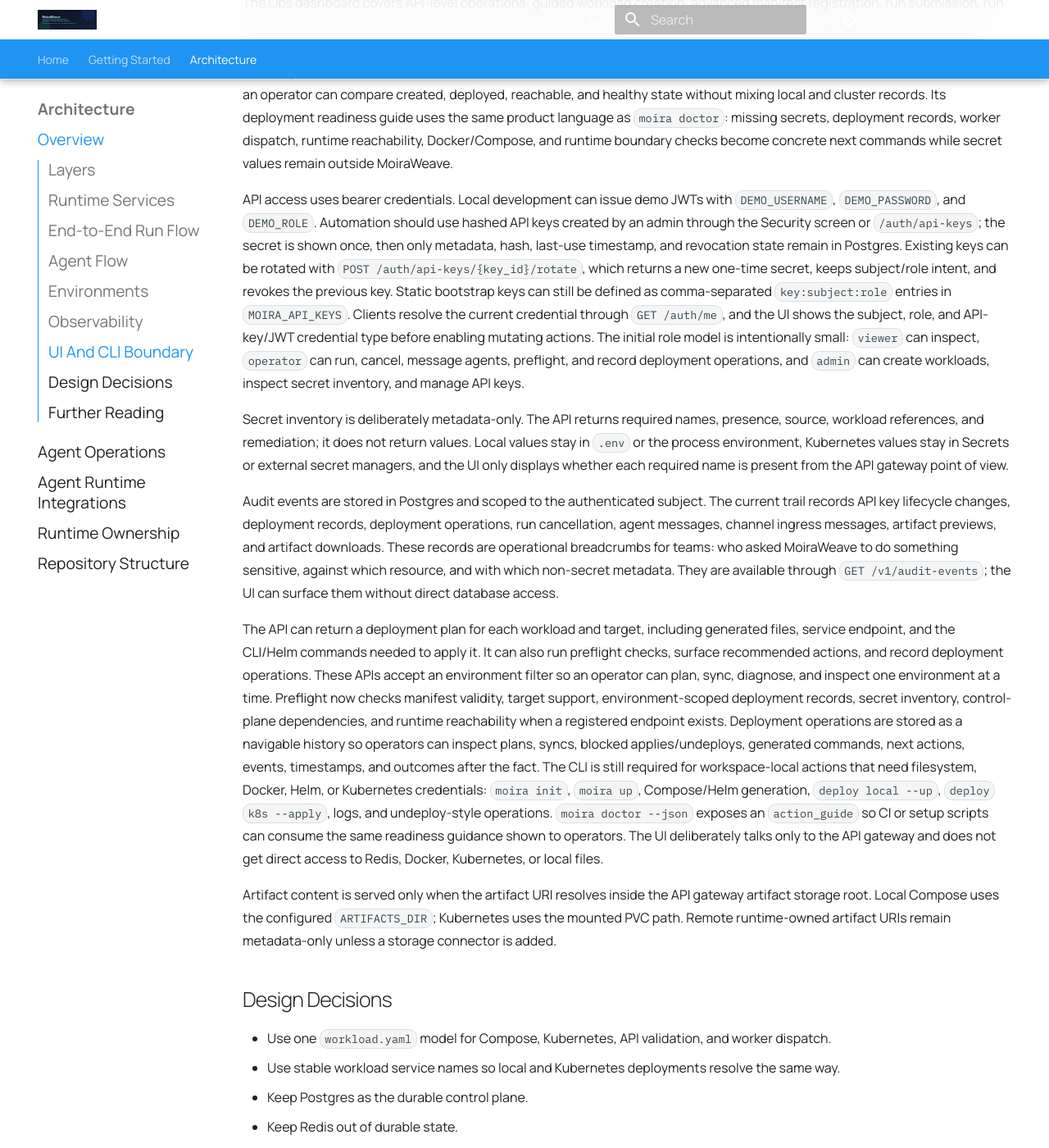
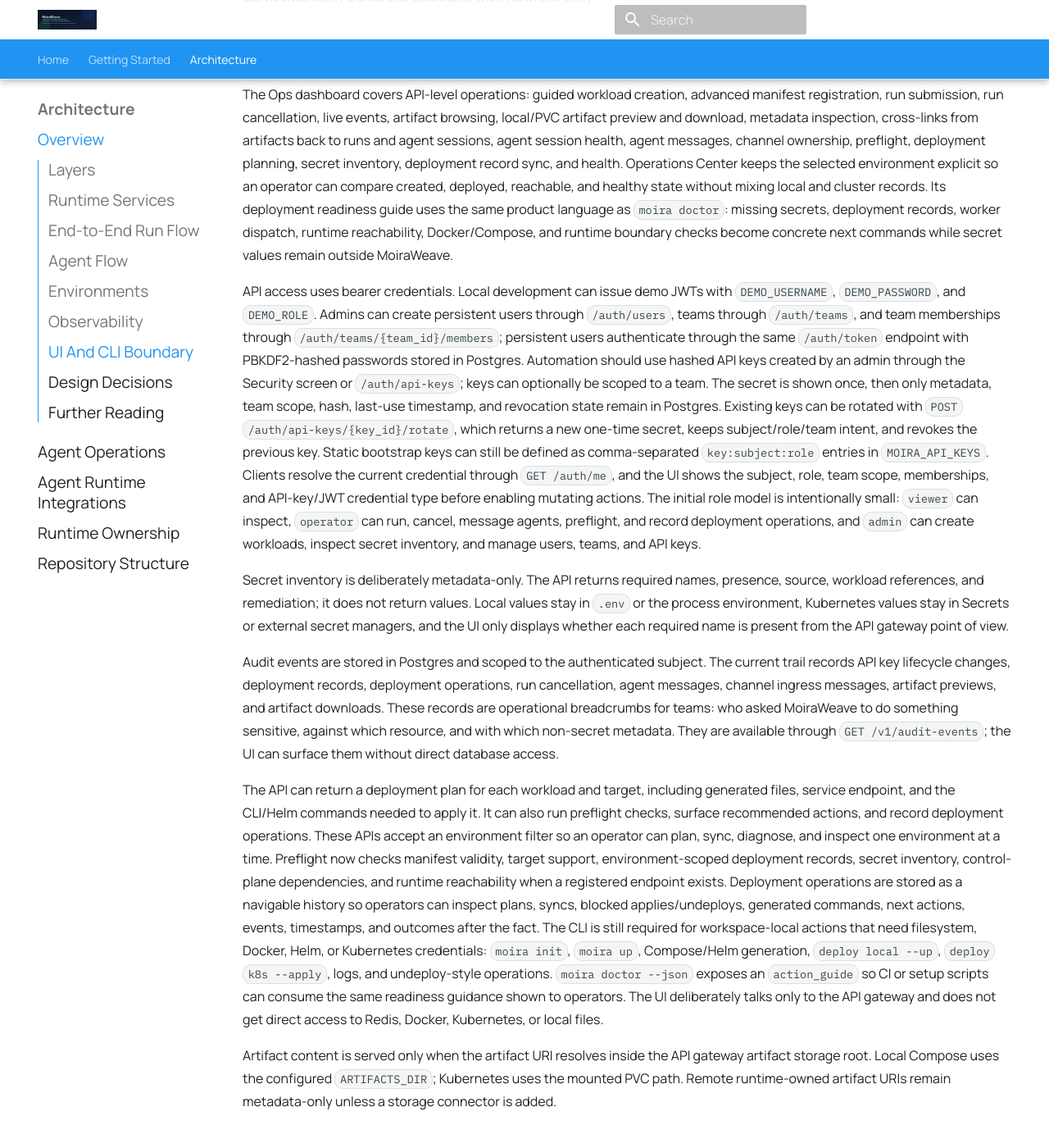
Before and after one commit to moiraweave-labs/moiraweave-docs, an MkDocs documentation site: the page built from docs/architecture.md, in a window 1280 px wide and 1400 px high, scrolled down 3010 px. Shown: the whole window at 82% size. Built offline with MkDocs 1.6.1 and Material for MkDocs 9.7.7, drawn with Linux system fonts in a browser that asks for light colours; comment, search, counter and statistics services are not loaded; some of the changed text lies outside the part shown.

Commit message:
docs: document identity webhooks and environments

```diff
--- a/docs/architecture.md
+++ b/docs/architecture.md
@@ -39,6 +39,9 @@ For long-running agents, Postgres is the durable source of truth. Workers update
 `heartbeat_at`, stale active runs become `lost`, and Redis pending entries are
 only reclaimed when the run state says it is safe. This prevents an idle Redis
 pending message from duplicating an agent turn that is still heartbeating.
+Transient executor failures are retried with bounded backoff inside the workload
+timeout, and duplicate dispatch messages for already-active runs are acknowledged
+without re-running the agent action.
 
 ## Agent Flow
 
@@ -74,6 +77,9 @@ an operator is currently working on.
 commands and deployment operations use the selected CLI/UI environment, commonly
 `dev`, `staging`, or `prod`. Audit events include the environment as non-secret
 metadata when a deployment record or operation is created.
+`GET /v1/environments` summarizes the environments visible to the authenticated
+subject from deployment records and deployment operations, so UI and CLI can
+show environment counts without reaching into Postgres directly.
 
 ## Observability
 
@@ -131,19 +137,23 @@ reachability, Docker/Compose, and runtime boundary checks become concrete next
 commands while secret values remain outside MoiraWeave.
 
 API access uses bearer credentials. Local development can issue demo JWTs with
-`DEMO_USERNAME`, `DEMO_PASSWORD`, and `DEMO_ROLE`. Automation should use hashed
-API keys created by an admin through the Security screen or `/auth/api-keys`;
-the secret is shown once, then only metadata, hash, last-use timestamp, and
-revocation state remain in Postgres. Existing keys can be rotated with
-`POST /auth/api-keys/{key_id}/rotate`, which returns a new one-time secret,
-keeps subject/role intent, and revokes the previous key. Static bootstrap keys
-can still be defined as comma-separated `key:subject:role` entries in
-`MOIRA_API_KEYS`. Clients
-resolve the current credential through `GET /auth/me`, and the UI shows the
-subject, role, and API-key/JWT credential type before enabling mutating actions.
-The initial role model is intentionally small: `viewer` can inspect, `operator`
-can run, cancel, message agents, preflight, and record deployment operations,
-and `admin` can create workloads, inspect secret inventory, and manage API keys.
+`DEMO_USERNAME`, `DEMO_PASSWORD`, and `DEMO_ROLE`. Admins can create persistent
+users through `/auth/users`, teams through `/auth/teams`, and team memberships
+through `/auth/teams/{team_id}/members`; persistent users authenticate through
+the same `/auth/token` endpoint with PBKDF2-hashed passwords stored in
+Postgres. Automation should use hashed API keys created by an admin through the
+Security screen or `/auth/api-keys`; keys can optionally be scoped to a team.
+The secret is shown once, then only metadata, team scope, hash, last-use
+timestamp, and revocation state remain in Postgres. Existing keys can be rotated
+with `POST /auth/api-keys/{key_id}/rotate`, which returns a new one-time secret,
+keeps subject/role/team intent, and revokes the previous key. Static bootstrap
+keys can still be defined as comma-separated `key:subject:role` entries in
+`MOIRA_API_KEYS`. Clients resolve the current credential through `GET /auth/me`,
+and the UI shows the subject, role, team scope, memberships, and API-key/JWT
+credential type before enabling mutating actions. The initial role model is
+intentionally small: `viewer` can inspect, `operator` can run, cancel, message
+agents, preflight, and record deployment operations, and `admin` can create
+workloads, inspect secret inventory, and manage users, teams, and API keys.
 
 Secret inventory is deliberately metadata-only. The API returns required names,
 presence, source, workload references, and remediation; it does not return
@@ -190,7 +200,7 @@ artifact URIs remain metadata-only unless a storage connector is added.
 - Keep Postgres as the durable control plane.
 - Keep Redis out of durable state.
 - Keep UI/API as the canonical MoiraWeave interaction surface.
-- Treat Telegram, Slack, Discord, and webhooks as runtime-owned channels unless a project explicitly builds a MoiraWeave connector.
+- Treat Telegram, Slack, Discord, and webhooks as runtime-owned channels unless a project explicitly builds a MoiraWeave connector. MoiraWeave-owned connectors call `/v1/channels/{channel}/agents/{name}/messages`; webhook connectors can use the alias `/v1/webhooks/{channel}/agents/{name}/messages`.
 
 ## Further Reading
 
```
Also changed, not shown: docs/agent-ops-architecture.md (+2 -0 lines), docs/agent-runtime-integrations.md (+3 -1 lines), docs/concepts.md (+8 -3 lines), docs/quickstart.md (+7 -3 lines).
